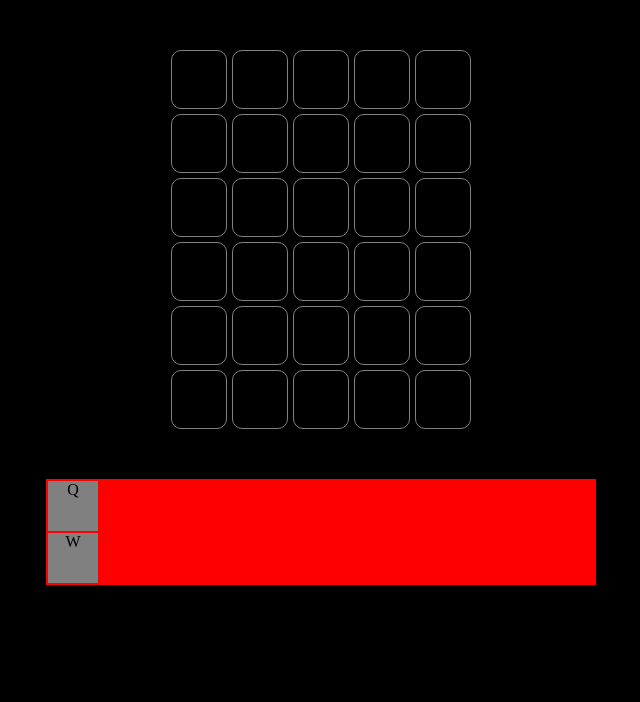
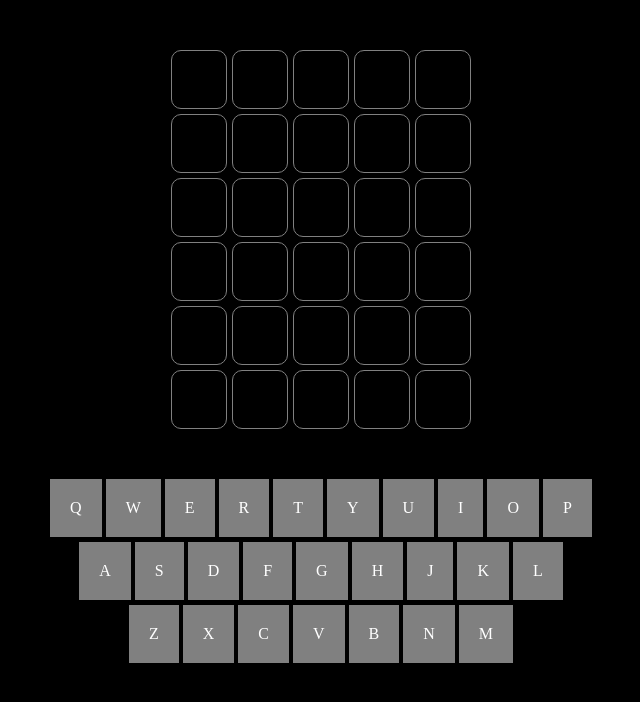
Before and after one commit to dkartachov/wordle, a plain HTML site: page index.html in a window 1280 px wide. Shown: the whole page, without its empty margins (319-959 px from the left). Drawn offline with Linux system fonts and the light colour scheme; no server answers.

Commit message:
add keyboard

```diff
--- a/index.html
+++ b/index.html
@@ -8,7 +8,7 @@
     <link rel="stylesheet" href="style.css">
     <script src="wordle.js"></script>
 </head>
-<body style="background-color: black;" onload="fetchWords()">
+<body style="background-color: black;" onload="init()">
     <div class="container">
         <div id="00" class="cell"></div>
         <div id="01" class="cell"></div>
@@ -43,19 +43,19 @@
     </div>
 
     <div class="keyboard">
-        <div>
+        <div class="keyboard-row">
             <div class="key">Q</div>
             <div class="key">W</div>
-            <!-- <div class="key">E</div>
+            <div class="key">E</div>
             <div class="key">R</div>
             <div class="key">T</div>
             <div class="key">Y</div>
             <div class="key">U</div>
             <div class="key">I</div>
             <div class="key">O</div>
-            <div class="key">P</div> -->
+            <div class="key">P</div>
         </div>
-        <!-- <div style="background-color: green;">
+        <div class="keyboard-row">
             <div class="key">A</div>
             <div class="key">S</div>
             <div class="key">D</div>
@@ -65,7 +65,16 @@
             <div class="key">J</div>
             <div class="key">K</div>
             <div class="key">L</div>
-        </div> -->
+        </div>
+        <div class="keyboard-row">
+            <div class="key">Z</div>
+            <div class="key">X</div>
+            <div class="key">C</div>
+            <div class="key">V</div>
+            <div class="key">B</div>
+            <div class="key">N</div>
+            <div class="key">M</div>
+        </div>
     </div>
 
 </body>
--- a/style.css
+++ b/style.css
@@ -27,22 +27,18 @@
 }
 
 .keyboard {
-    background-color: red;
-    margin:auto;
     margin-top: 50px;
-    width:550px;
-    display:grid;
-    grid-template-columns: 1fr;
-    /* height:100px; */
-    /* display:flex; */
-    /* flex-wrap: wrap; */
+}
+
+.keyboard-row {
+    text-align: center;
 }
 
 .key {
-    margin:2px;
+    color:white;
     background-color: grey;
-    width: 50px;
-    height: 50px;
-    display:flex;
-    justify-content: center;
+    display: inline-block;
+    border: 3px;
+    padding: 20px;
+    margin-bottom:5px;
 }
--- a/wordle.js
+++ b/wordle.js
@@ -1,11 +1,20 @@
 let answer = '';
 let words = [];
+let keys;
 let randomWordApi = 'https://random-word-api.herokuapp.com/word?number=1&length=5';
 let nextId = '00';
 let guess = '';
 let guesses = 0;
 let ready = false;
 let gameOver = false;
+
+async function init() {
+    keys = document.getElementsByClassName('key');
+
+    await fetchWords();
+
+    ready = true;
+}
 
 async function fetchWords() {
     while (!answer) {
@@ -15,8 +24,6 @@ async function fetchWords() {
 
         answer = data[0];
     }
-
-    ready = true;
 }
 
 document.addEventListener('keydown', (event) => {
@@ -132,6 +139,8 @@ function won(row) {
 function validateGuess(id, guess) {
     let ans = answer;
     let guessed = 0;
+    // const keys = document.getElementsByClassName('key');
+    console.log(keys.length);
     const row = parseInt(id.charAt(0));
 
     // loop once for any green letters
@@ -141,6 +150,14 @@ function validateGuess(id, guess) {
 
         if (letter === answer.charAt(col)) {
             cell.style.backgroundColor = 'green';
+
+            for (let key of keys) {
+                if (key.textContent.toLowerCase() === letter) {
+                    key.style.backgroundColor = 'black';
+
+                    break;
+                }
+            }
 
             guess = setCharAt(guess, col, '-');
             ans = setCharAt(ans, col, '-');
@@ -167,6 +184,14 @@ function validateGuess(id, guess) {
         if (ans.includes(letter)) {
             cell.style.backgroundColor = 'orange';
 
+            for (let key of keys) {
+                if (key.textContent.toLowerCase() === letter) {
+                    key.style.backgroundColor = 'black';
+
+                    break;
+                }
+            }
+
             guess = setCharAt(guess, col, '-');
             ans = setCharAt(ans, ans.indexOf(letter), '-');
         }
```
